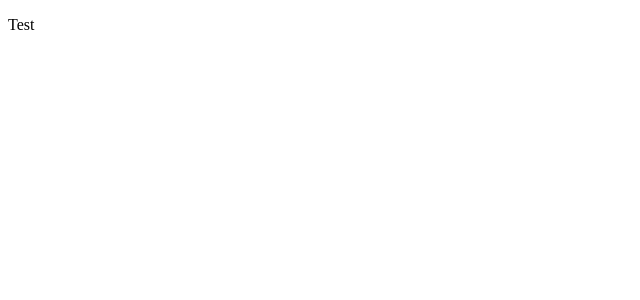
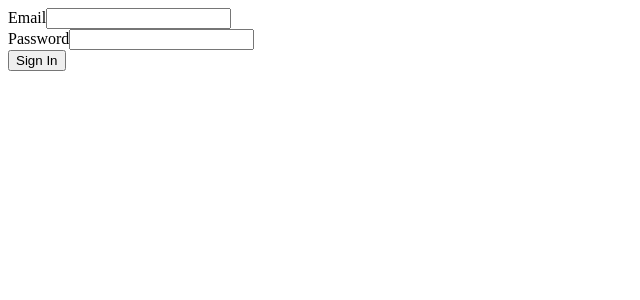
Before and after one commit to Alepla/la-liga-prueba, a React (Create React App) app in the folder client/: page /login in a window 1280 px wide. Shown: the top 300 px of the page, without its empty margins (0-640 px from the left). Built offline with nearby package versions, Linux system fonts and the light colour scheme.

Commit message:
Añadiendo control de visionado de páginas

```diff
--- a/client/src/App.tsx
+++ b/client/src/App.tsx
@@ -1,5 +1,26 @@
 import React from 'react';
+import { Route, Routes, Navigate } from 'react-router-dom';
+import { Login } from './features/login/login';
+import { Clubs } from './features/clubs/clubs';
+import { ProtectedRoute, ProtectedRouteProps } from './app/components/protectedRoute/protectedRoute';
+import { history } from './helpers/history';
+import { CustomRouter } from './app/components/customRouter/customRouter';
+
+/**
+ * By default, if the user is not logged in, they will be redirected to login.
+ */
+const defaultProtectedRouteProps: Omit<ProtectedRouteProps, 'outlet'> = {
+    authenticationPath: '/login',
+};
 
 export const App = () => {
-    return <p>Test</p>;
+    return (
+        <CustomRouter history={history}>
+            <Routes>
+                <Route path="/clubs" element={<ProtectedRoute {...defaultProtectedRouteProps} outlet={<Clubs />} />} />
+                <Route path="/login" element={<Login />} />
+                <Route path="/" element={<Navigate to="/login" replace />} />
+            </Routes>
+        </CustomRouter>
+    );
 };
--- /dev/null
+++ b/client/src/app/components/customRouter/customRouter.tsx
@@ -0,0 +1,27 @@
+import React, { useState, useLayoutEffect } from 'react';
+import { Router } from 'react-router-dom';
+import { History } from 'history';
+
+interface ChildComponentProps {
+    history: History;
+    children: JSX.Element;
+}
+
+/**
+ * With this component we are able to be attentive to any route change and return the corresponding view
+ * @param {Object} history
+ * @param {string} action
+ * @param {Object} location
+ * @param children
+ * @returns
+ */
+export const CustomRouter = ({ history, ...props }: ChildComponentProps) => {
+    const [state, setState] = useState({
+        action: history.action,
+        location: history.location,
+    });
+
+    useLayoutEffect(() => history.listen(setState), [history]);
+
+    return <Router {...props} location={state.location} navigationType={state.action} navigator={history} />;
+};
--- /dev/null
+++ b/client/src/app/components/protectedRoute/protectedRoute.tsx
@@ -0,0 +1,23 @@
+import React from 'react';
+import { Navigate } from 'react-router-dom';
+import { isAuthenticated } from '../../services/authenticationService';
+
+export type ProtectedRouteProps = {
+    authenticationPath: string;
+    outlet: JSX.Element;
+};
+
+/**
+ * With this component we verify that the user is logged in, if so he is redirected to the view specified previously in the App.* tsx and if this is not the case he is sent back to /login
+ * @param {string} authenticationPath
+ * @param {Object} outlet
+ * @returns
+ */
+
+export const ProtectedRoute = ({ authenticationPath, outlet }: ProtectedRouteProps) => {
+    if (isAuthenticated()) {
+        return outlet;
+    } else {
+        return <Navigate to={{ pathname: authenticationPath }} />;
+    }
+};
--- /dev/null
+++ b/client/src/app/services/authenticationService.ts
@@ -0,0 +1,9 @@
+import { getAccessToken } from './localStorage';
+
+/**
+ *  With this service we return true if there is a user token in local storage or false otherwiseS
+ * @returns
+ */
+export const isAuthenticated = (): boolean => {
+    return getAccessToken() ? true : false;
+};
--- /dev/null
+++ b/client/src/app/services/localStorage.ts
@@ -0,0 +1,5 @@
+/**
+ * With this service we extract the local storage token
+ * @returns
+ */
+export const getAccessToken = () => localStorage.getItem('token')?.slice(1, -1);
--- /dev/null
+++ b/client/src/features/clubs/clubs.tsx
@@ -0,0 +1,11 @@
+import React from 'react';
+
+/**
+ *
+ * @returns
+ */
+export const Clubs = () => {
+    return <p>clubs page</p>;
+};
+
+export default Clubs;
--- /dev/null
+++ b/client/src/features/login/login.tsx
@@ -0,0 +1,42 @@
+import React, { useEffect } from 'react';
+import { useForm, SubmitHandler } from 'react-hook-form';
+import { isAuthenticated } from '../../app/services/authenticationService';
+import { AuthCredentials } from './loginTypes';
+import { history } from '../../helpers/history';
+
+/**
+ *
+ * @returns
+ */
+export const Login = () => {
+    const { register, handleSubmit } = useForm<AuthCredentials>();
+
+    const onSubmit: SubmitHandler<AuthCredentials> = (data) => console.log(data);
+
+    useEffect(() => {
+        if (isAuthenticated()) {
+            history.push('/clubs');
+        }
+    }, []);
+    return (
+        <div>
+            <form onSubmit={handleSubmit(onSubmit)}>
+                <div>
+                    <div>
+                        <label>Email</label>
+                        <input type="text" {...register('email')} />
+                    </div>
+                    <div>
+                        <label>Password</label>
+                        <input type="password" autoComplete="off" {...register('password')} />
+                    </div>
+                    <div>
+                        <button>Sign In</button>
+                    </div>
+                </div>
+            </form>
+        </div>
+    );
+};
+
+export default Login;
--- /dev/null
+++ b/client/src/features/login/loginTypes.ts
@@ -0,0 +1,4 @@
+export type AuthCredentials = {
+    email: string;
+    password: string;
+};
--- /dev/null
+++ b/client/src/helpers/history.ts
@@ -0,0 +1,6 @@
+import { createBrowserHistory } from 'history';
+
+/**
+ * The history library lets you easily manage session history anywhere JavaScript runs. A history object abstracts away the differences in various environments and provides a minimal API that lets you manage the history stack, navigate, and persist state between sessions.
+ */
+export const history = createBrowserHistory();
```
